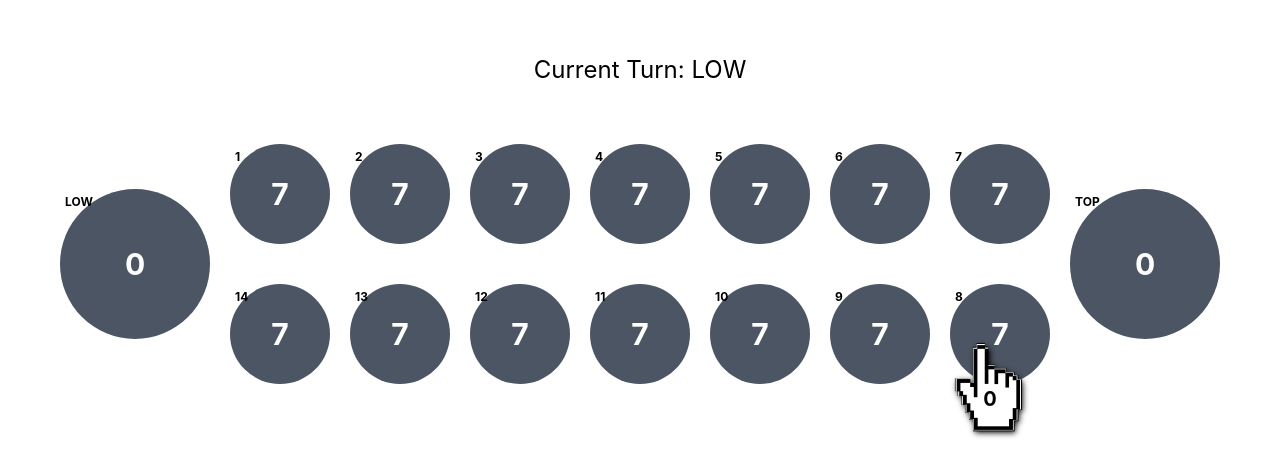
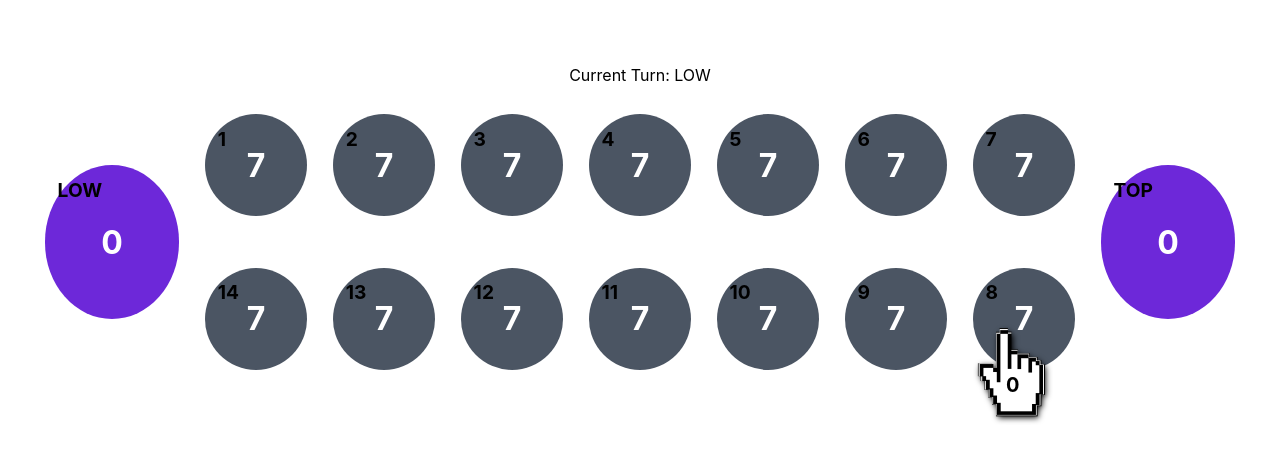
Before and after one commit to ubAI6689/congkak-react, a React (Create React App) app: page / in a window 1280 px wide. Shown: the part 176-652 px from the top of the page. Built offline with nearby package versions, Linux system fonts and the light colour scheme.

Commit message:
Dynamic display

```diff
--- a/src/components/CongkakBoard.css
+++ b/src/components/CongkakBoard.css
@@ -5,31 +5,35 @@ body {
   display: flex;
   justify-content: center; /* Center horizontally */
   align-items: center; /* Center vertically */
+  overflow: hidden; /* Hide overflow */
 }
 
 .game-container {
   display: flex;
   flex-direction: column;
   align-items: center;
+  max-width: 95vw; /* Max width to avoid overflow */
+  max-height: 95vh; /* Max height to avoid overflow */
 }
 
 .current-turn {
-  margin-bottom: 50px;
-  font-size: 1.5em;
+  margin-bottom: 2vh; /* Responsive vertical spacing */
+  font-size: 2vh; /* Responsive font size */
   /* Additional styling as needed */
 }
 
 .game-content {
   display: flex;
-  justify-content: center;
+  justify-content: center; /* Distribute space between elements */
   align-items: center;
+  width: 100%; /* Full width of the container */
 }
 
 .rows-container {
   display: flex;
   flex-direction: column;
   align-items: center;
-  gap: 20px;
+  gap: 2vw; /* Responsive gap between rows */
 }
 
 .circles-row {
@@ -39,23 +43,23 @@ body {
 
 .circle, .house {
   position: relative;
-  width: 100px;
-  height: 100px;
+  width: 8vw; /* Responsive width */
+  height: 8vw; /* Responsive height, maintaining aspect ratio */
   border-radius: 50%;
   background-color: #4B5563;
-  margin: 10px;
-  display: flex; /* Flexbox to align child elements */
-  justify-content: center; /* Center content horizontally */
-  align-items: center; /* Center content vertically */
-  color: white; /* Seed count text color */
-  font-size: 30px; /* Seed count text size, adjust as needed */
-  font-weight: bold; /* Make the seed count more visible */
+  margin: 1vw; /* Responsive margin */
+  display: flex;
+  justify-content: center;
+  align-items: center;
+  color: white;
+  font-size: 2.5vw; /* Responsive font size for seed count */
+  font-weight: bold;
 }
 
 .house {
-  width: 150px;
-  height: 150px;
-  background-color: #4B5563; /* Optional different color for Houses */
+  width: 12vw; /* Larger size for houses */
+  height: 12vw;
+  background-color: #6D28D9; /* Different color for houses */
 }
 
 .left-house, .right-house {
@@ -63,14 +67,14 @@ body {
 }
 
 .circle:hover, .house:hover {
-  cursor: pointer; /* Hand-shaped cursor on hover */
+  cursor: pointer;
 }
 
 .circle-index {
   position: absolute;
-  top: 5px; /* Adjust as needed for exact positioning */
-  left: 5px; /* Adjust as needed */
-  font-size: 12px; /* Small font size for clarity */
-  color: black; /* Choose a color that stands out */
-  z-index: 2; /* Ensure it's above other elements in the circle */
+  top: 1vw;
+  left: 1vw;
+  font-size: 1.5vw; /* Smaller font size for clarity */
+  color: black;
+  z-index: 2;
 }
```
